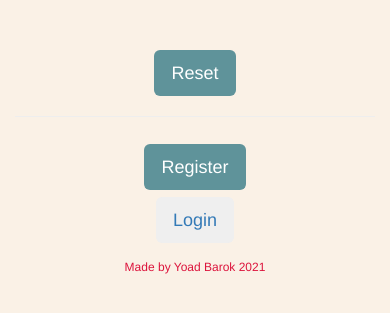
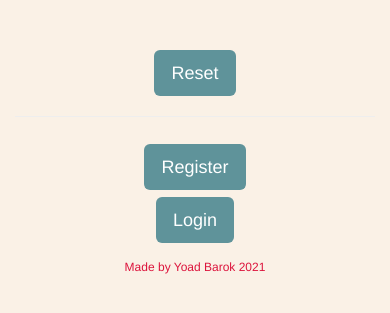
Before and after one commit to YoadBarok/RunNow, a Flask app: page / in a window 390 px wide. Shown: the part 322-635 px from the top of the page. Run offline with Flask 2, Linux system fonts and the light colour scheme; some libraries are stand-ins or nearby versions.

```diff
--- a/static/css/styles.css
+++ b/static/css/styles.css
@@ -36,6 +36,12 @@ footer {
     color: white;
 }
 
+.bottom-button {
+     background-color: #5F939A;
+    color: white;
+    margin-bottom: 2%;
+}
+
 .my-button:hover {
     color: black;
 }
@@ -61,7 +67,8 @@ footer {
 }
 
 .copyright {
-    padding: 2%;
+    bottom: 0px;
+    padding-top: 6% 6%;
 }
 
 .form {
```
